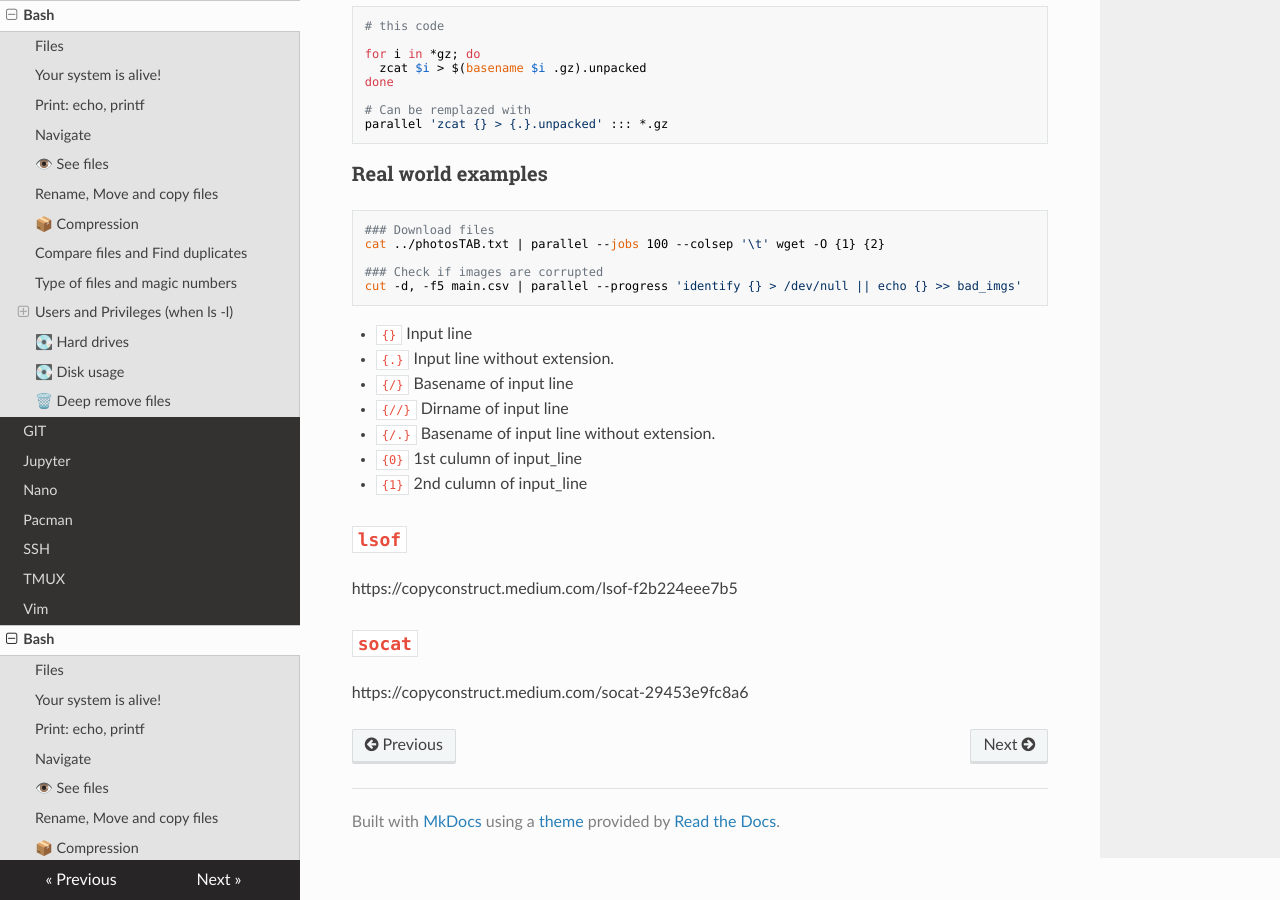
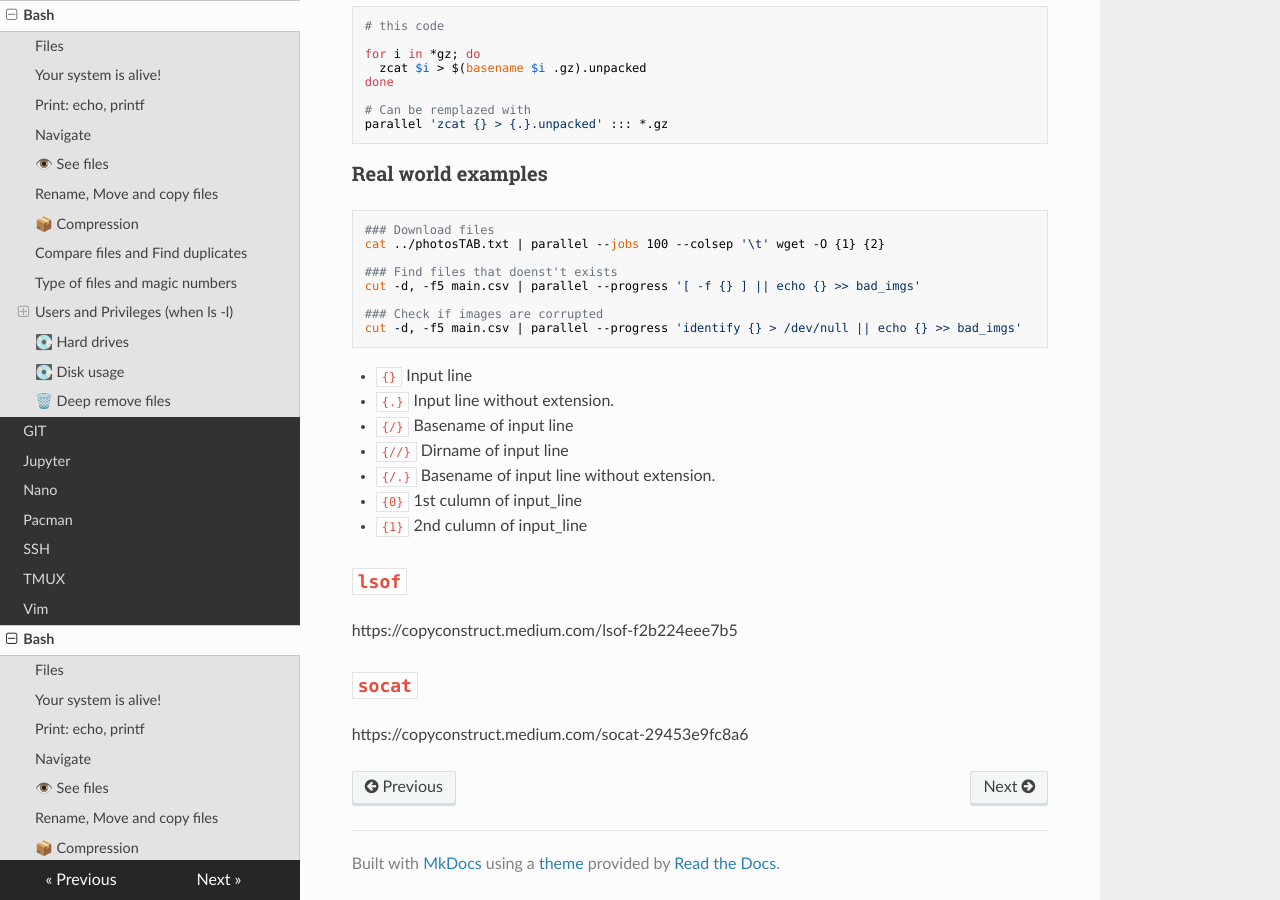
Before and after one commit to javiabellan/biblia, an MkDocs documentation site: the page built from docs/tools/bash.md, in a window 1280 px wide and 900 px high, scrolled down 7952 px. Built offline with MkDocs 1.6.1, drawn with Linux system fonts in a browser that asks for light colours; nearby versions of some CDN libraries.

Commit message:
inexistentes

````diff
--- a/docs/tools/bash.md
+++ b/docs/tools/bash.md
@@ -401,6 +401,9 @@ parallel 'zcat {} > {.}.unpacked' ::: *.gz
 ### Download files
 cat ../photosTAB.txt | parallel --jobs 100 --colsep '\t' wget -O {1} {2}
 
+### Find files that doenst't exists
+cut -d, -f5 main.csv | parallel --progress '[ -f {} ] || echo {} >> bad_imgs'
+
 ### Check if images are corrupted
 cut -d, -f5 main.csv | parallel --progress 'identify {} > /dev/null || echo {} >> bad_imgs'
 ```
````
